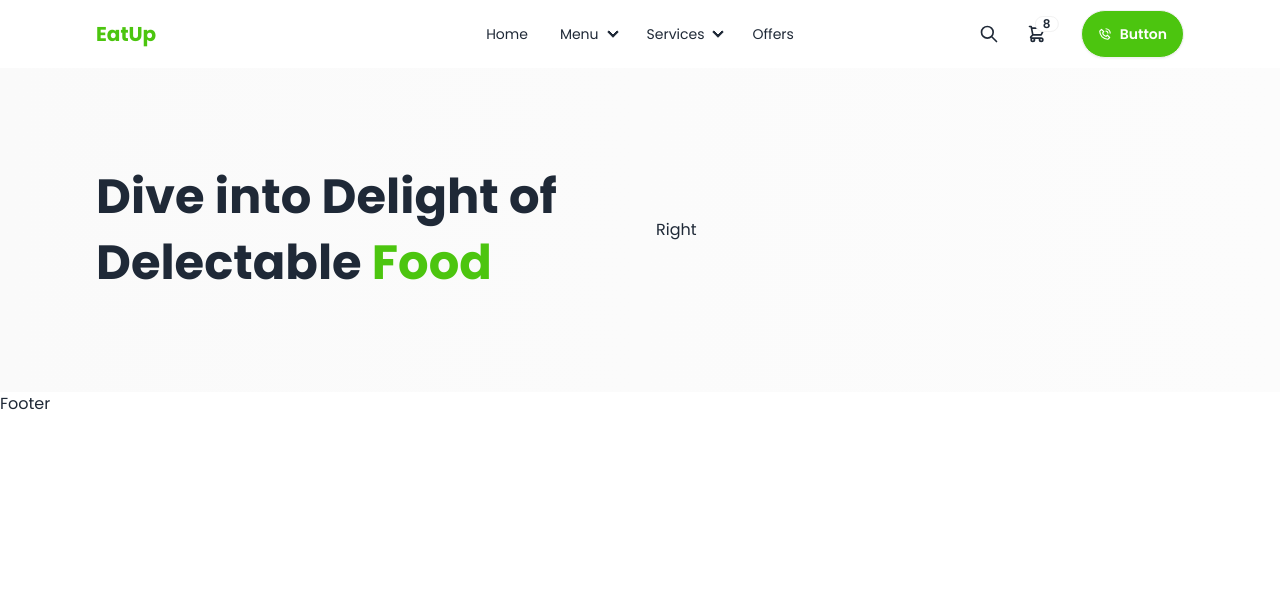
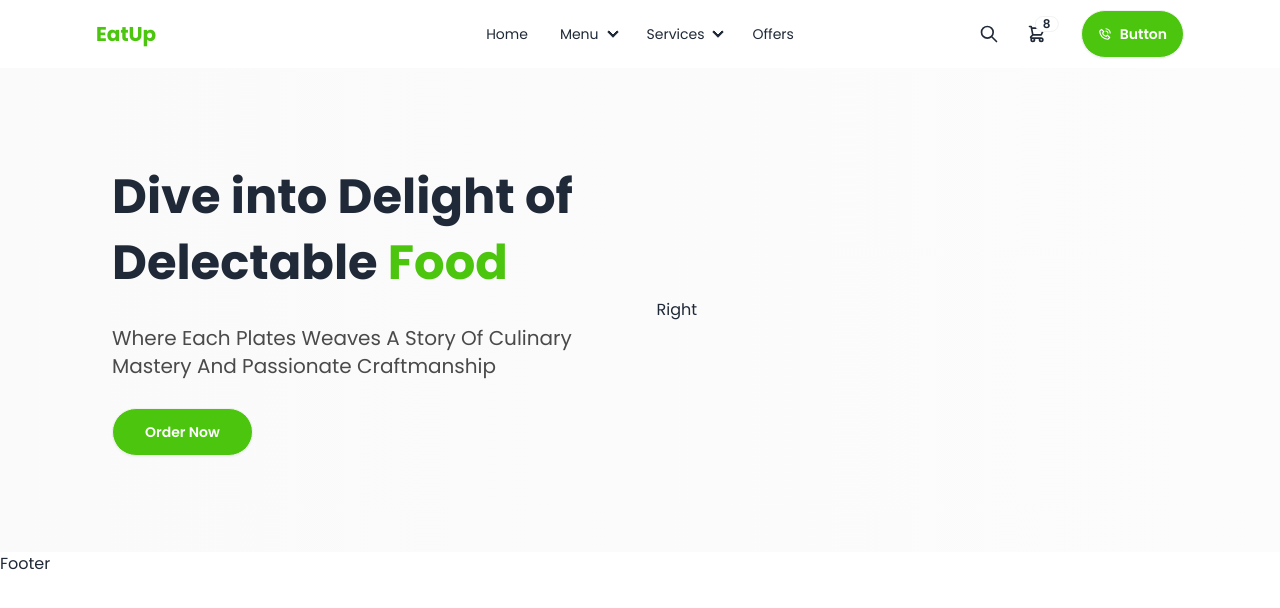
Before and after one commit to Mubarak1A/EatUp, a React (Vite) app in the folder EatUp-client/: page / in a window 1280 px wide. Shown: the top 608 px of the page. Built offline with nearby package versions, Linux system fonts and the light colour scheme.

Commit message:
add the left side contents

```diff
--- a/EatUp-client/src/components/Banner.jsx
+++ b/EatUp-client/src/components/Banner.jsx
@@ -5,8 +5,10 @@ export default function Banner() {
         <div className='section-container bg-gradient-to-r from-[#FAFAFA] from-0% to-[#FCFCFC] to-100%'>
             <div className="py-24 flex flex-col md:flex-row justify-between items-center gap-8">
                 {/* text */}
-                <div className="md:w-1/2">
+                <div className="md:w-1/2 space-y-7 px-4">
                     <h2 className='text-4xl md:text-5xl font-bold leading-snug md:leading-snug'>Dive into Delight of Delectable <span className='text-green'>Food</span></h2>
+                    <p className='text-xl text-[#4A4A4A]'>Where Each Plates Weaves A Story Of Culinary Mastery And Passionate Craftmanship</p>
+                    <button className='btn bg-green px-8 py-3 font-semibold text-white rounded-full'>Order Now</button>
                 </div>
 
                 {/* image */}
```
